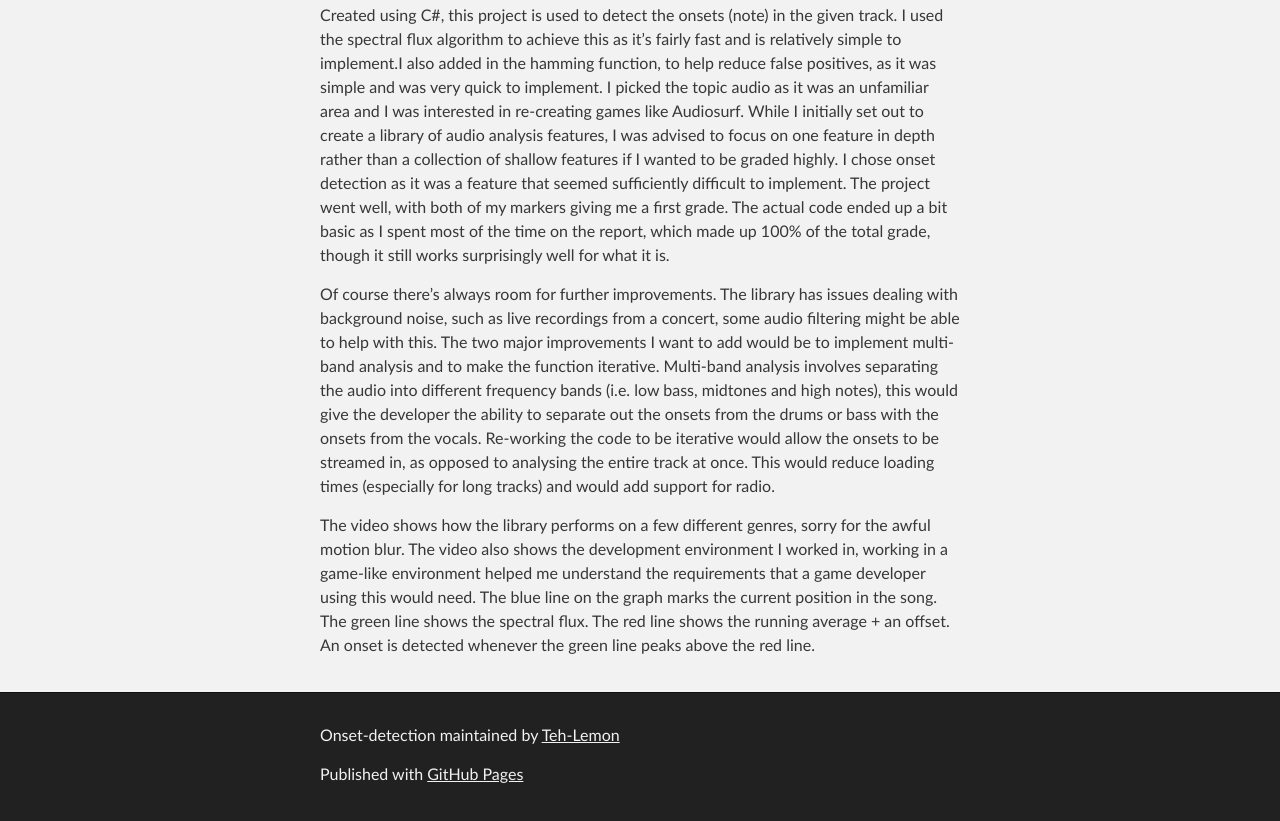
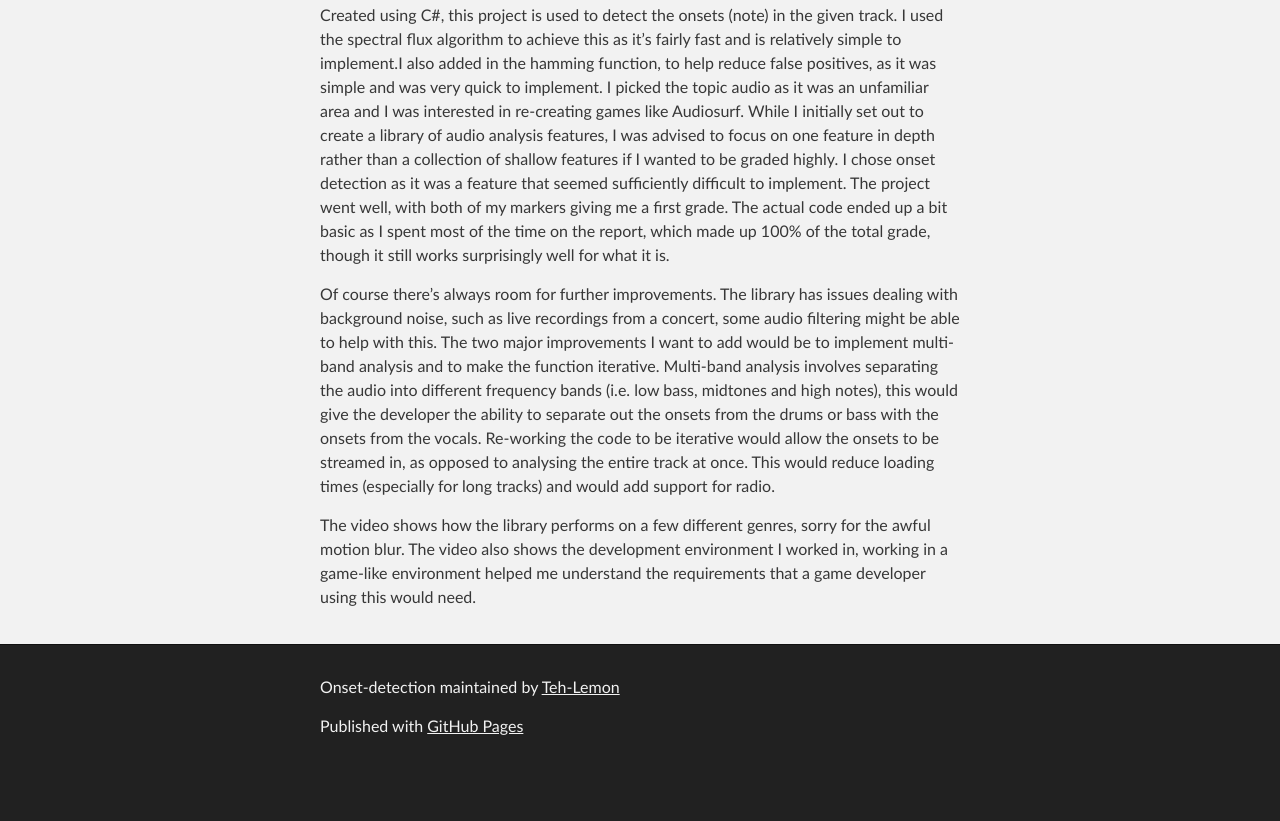
Before and after one commit to Teh-Lemon/Onset-Detection, a plain HTML site: page index.html in a window 1280 px wide. Shown: the part 1004-1825 px from the top of the page. After the commit the page ends 1777 px from the top, so only its background shows below. Drawn offline with Linux system fonts and the light colour scheme.

```diff
--- a/index.html
+++ b/index.html
@@ -62,11 +62,7 @@ The two major improvements I want to add would be to implement multi-band analys
 Multi-band analysis involves separating the audio into different frequency bands (i.e. low bass, midtones and high notes), this would give the developer the ability to separate out the onsets from the drums or bass with the onsets from the vocals.
 Re-working the code to be iterative would allow the onsets to be streamed in, as opposed to analysing the entire track at once. This would reduce loading times (especially for long tracks) and would add support for radio.</p>
 
-<p>The video shows how the library performs on a few different genres, sorry for the awful motion blur. The video also shows the development environment I worked in, working in a game-like environment helped me understand the requirements that a game developer using this would need.
-The blue line on the graph marks the current position in the song.
-The green line shows the spectral flux.
-The red line shows the running average + an offset.
-An onset is detected whenever the green line peaks above the red line.</p>
+<p>The video shows how the library performs on a few different genres, sorry for the awful motion blur. The video also shows the development environment I worked in, working in a game-like environment helped me understand the requirements that a game developer using this would need.</p>
       </section>
     </div>
 
```
Also changed, not shown: params.json (+1 -1 lines).
